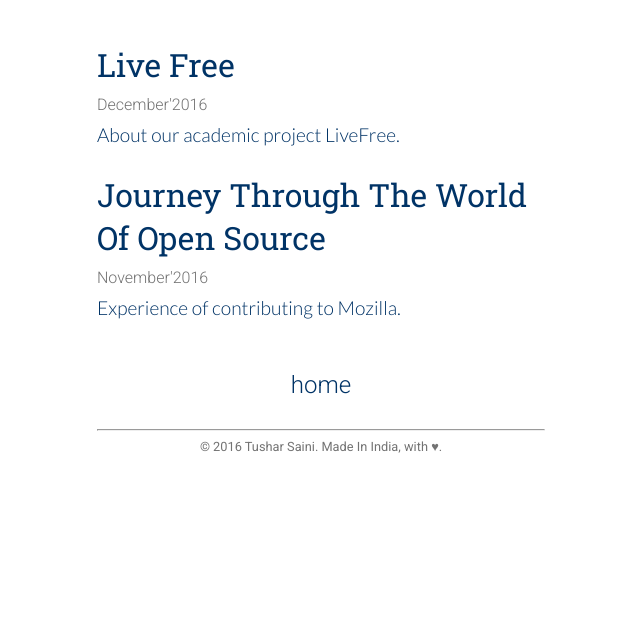
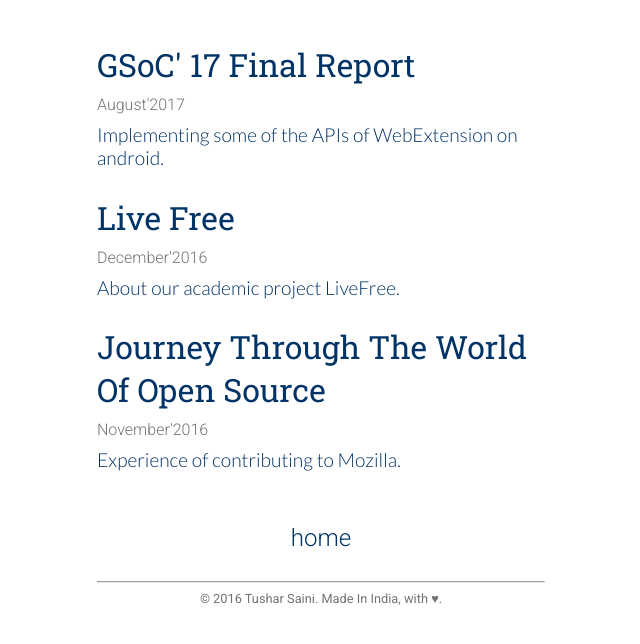
Before and after one commit to shatur/shatur.github.io, a plain HTML site: page blog-listing.html in a window 1280 px wide. Shown: the whole page, without its empty margins (319-959 px from the left). Drawn offline with Linux system fonts and the light colour scheme; a web font is replaced by a local one.

Commit message:
Adding GSoC Report to blog-listing page

```diff
--- a/blog-listing.html
+++ b/blog-listing.html
@@ -16,6 +16,20 @@
 	<body>
 
 		<div class="blog-box middle">
+
+			<a href="gsoc_report.html" class="nostyle">
+			<div class="top-padd">
+				<div class="blog-title">
+					GSoC' 17 Final Report
+				</div>
+				<div class="blog-date">
+					August'2017
+				</div>
+				<div class="blog-description">
+					Implementing some of the APIs of WebExtension on android.
+				</div>
+			</div>
+			</a>
 
 			<a href="live_free.html" class="nostyle">
 			<div class="top-padd">
```
